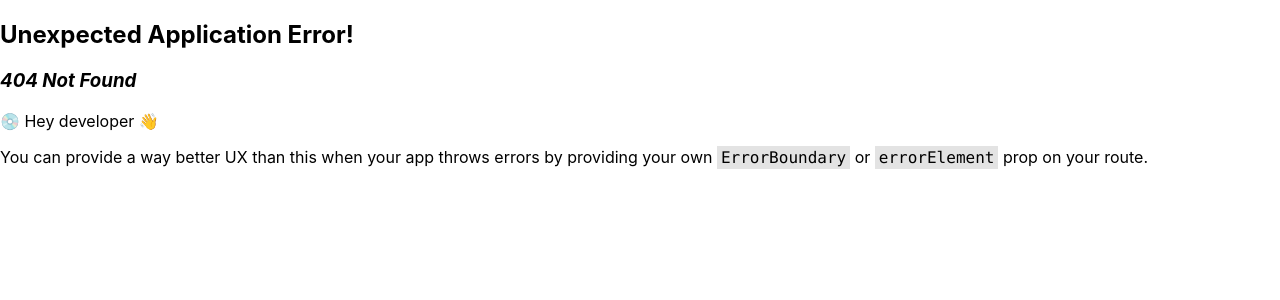
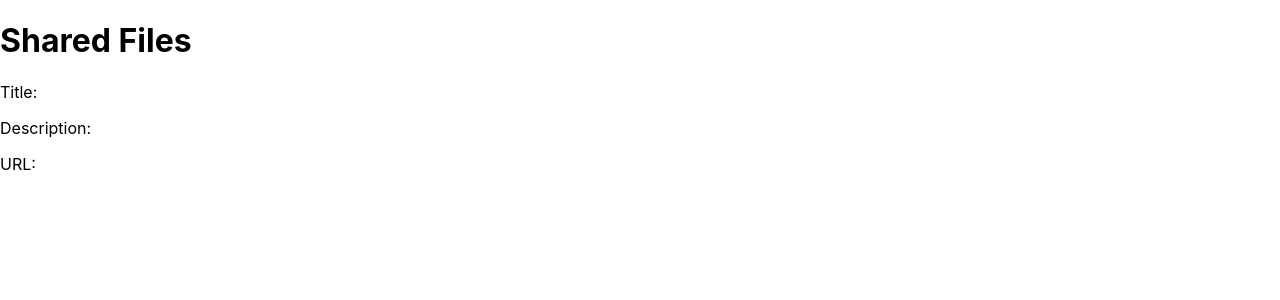
Before and after one commit to A-Coder02/Share-Target-PWA, a React (Create React App) app: page /share in a window 1280 px wide. Before the commit this address had no page. Shown: the top 300 px of the page. Built offline with nearby package versions, Linux system fonts and the light colour scheme.

Commit message:
made chagens in share feature

```diff
--- a/src/App.js
+++ b/src/App.js
@@ -9,7 +9,7 @@ function App() {
       element: <Home />,
     },
     {
-      path: "/shared-content-receiver",
+      path: "/share",
       element: <SharedContentReceiver />,
     },
   ]);
--- a/src/SharedContentReceiver.jsx
+++ b/src/SharedContentReceiver.jsx
@@ -1,22 +1,51 @@
+import { useEffect, useState } from "react";
 import { useLocation } from "react-router-dom";
 
 function SharedContentReceiver() {
-  const location = useLocation();
+  const [sharedData, setSharedData] = useState({
+    title: "",
+    text: "",
+    url: "",
+    file: null,
+  });
 
-  // Parse the query parameters
-  const params = new URLSearchParams(location.search);
-  const title = params.get('name');
-  const text = params.get('description');
-  const url = params.get('link');
+  useEffect(() => {
+    // Get the shared data from the URL params or POST data
+    const handleSharedData = async () => {
+      // const formData = new FormData();
+
+      if (navigator.canShare && window.location.pathname === "/shared-files") {
+        // Handle the shared POST data here
+        const data = window.location.href.split("?")[1];
+        const urlParams = new URLSearchParams(data);
+
+        const title = urlParams.get("name");
+        const text = urlParams.get("description");
+        const url = urlParams.get("link");
+        const file = urlParams.get("image");
+
+        setSharedData({ title, text, url, file });
+      }
+    };
+
+    handleSharedData();
+  }, []);
 
   return (
     <div>
-      <h1>Shared Content</h1>
-      <p><strong>Title:</strong> {title}</p>
-      <p><strong>Description:</strong> {text}</p>
-      <p><strong>URL:</strong> <a href={url}>{url}</a></p>
+      <h1>Shared Files</h1>
+      <p>Title: {sharedData.title}</p>
+      <p>Description: {sharedData.text}</p>
+      <p>
+        URL: <a href={sharedData.url}>{sharedData.url}</a>
+      </p>
+      {sharedData.file && (
+        <div>
+          <p>Image: {sharedData.file}</p>
+          <img src={URL.createObjectURL(sharedData.file)} alt="shared" />
+        </div>
+      )}
     </div>
   );
 }
-
 export default SharedContentReceiver;
```
Also changed, not shown: public/manifest.json.
